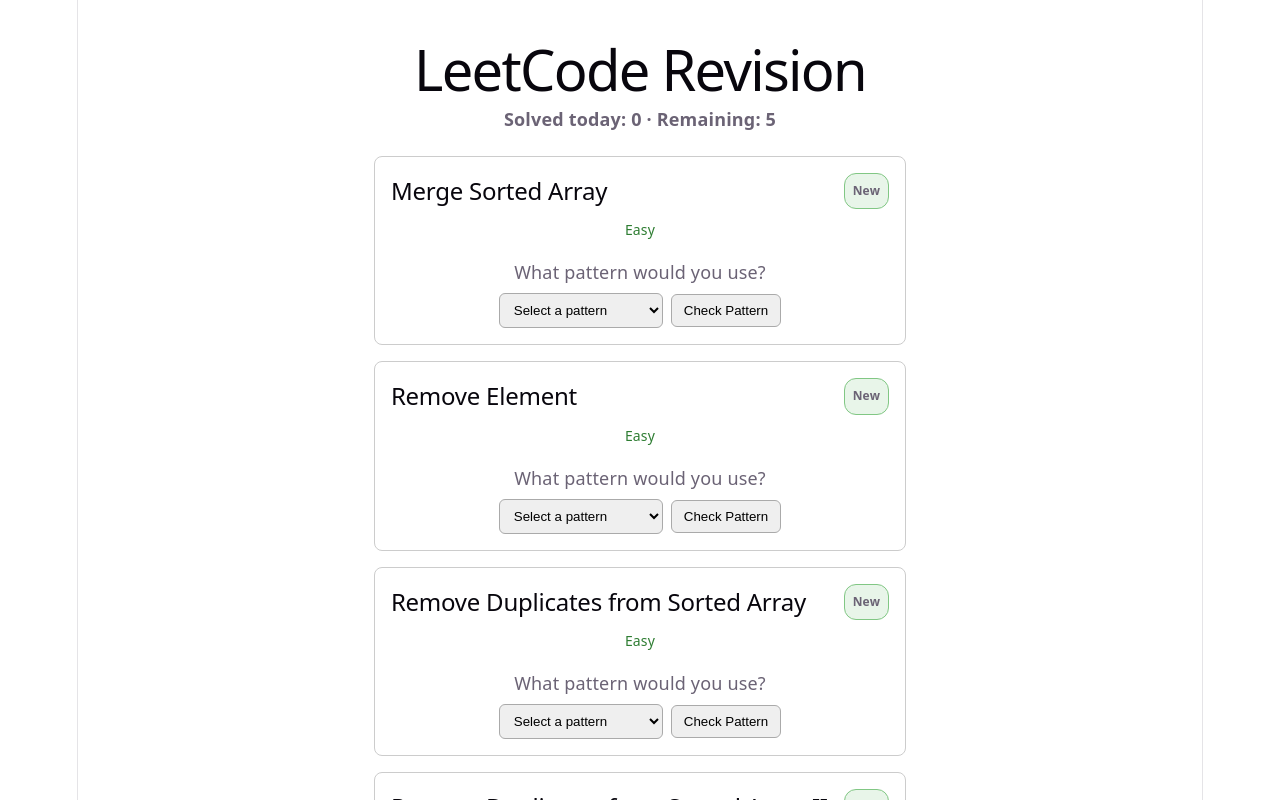
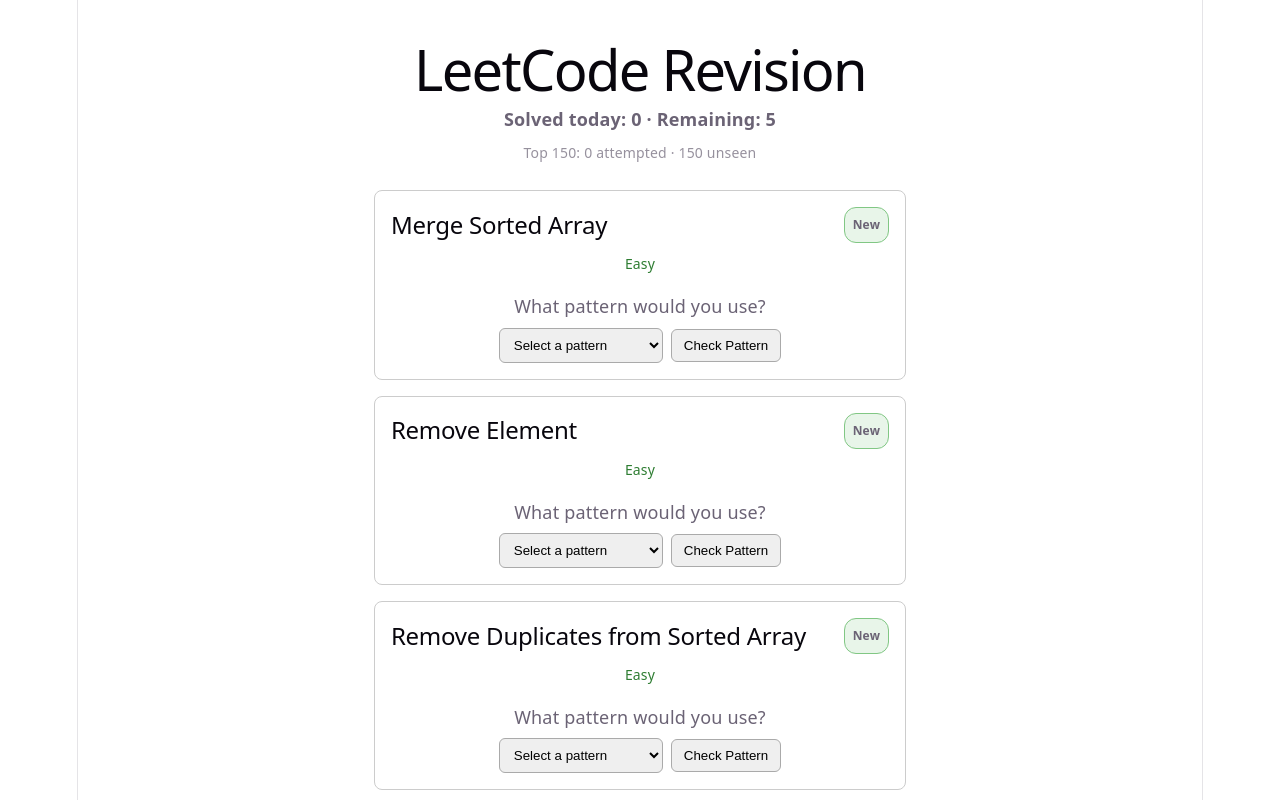
Before and after one commit to nithinWichita/leetcode-revision, a React (Vite) app: page / in a window 1280 px wide. Shown: the top 800 px of the page. Built offline with nearby package versions, Linux system fonts and the light colour scheme.

Commit message:
Add overall problem progress

```diff
--- a/src/App.css
+++ b/src/App.css
@@ -116,6 +116,12 @@
   margin-top: 12px;
   justify-content: center;
   flex-wrap: wrap;
+}
+.overall-progress {
+  margin-top: -16px;
+  margin-bottom: 24px;
+  font-size: 14px;
+  opacity: 0.7;
 }
 .daily-progress {
   margin-bottom: 24px;
--- a/src/App.tsx
+++ b/src/App.tsx
@@ -46,6 +46,7 @@ function App() {
 
     localStorage.setItem("dailyBatchDate", today);
   }
+
   const dailyBatchIds = isNewDay
     ? newBatch.map((problem) => problem.id)
     : savedDailyBatch;
@@ -54,11 +55,18 @@ function App() {
     .filter((problem) => problem !== undefined);
   const solvedToday =
     dailyBatchTotal - todaysProblems.length;
+  const unseenProblems = problems.filter((problem) =>
+    isNewProblem(problem.id)
+  ).length;
+  const attemptedProblems = problems.length - unseenProblems;
   return (
     <div className="app">
       <h1>LeetCode Revision</h1>
       <p className="daily-progress">
         Solved today: {solvedToday} · Remaining: {todaysProblems.length}
+      </p>
+      <p className="overall-progress">
+        Top 150: {attemptedProblems} attempted · {unseenProblems} unseen
       </p>
       {todaysProblems.length === 0 && (
         <p>🎉 You're done for today!</p>
```
